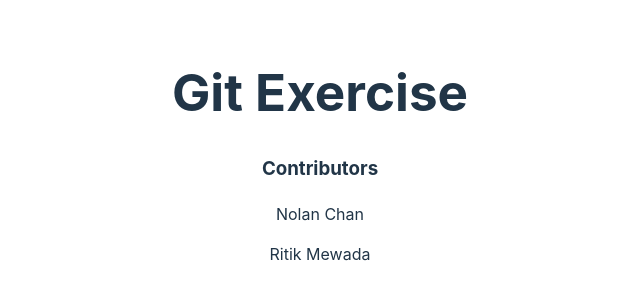
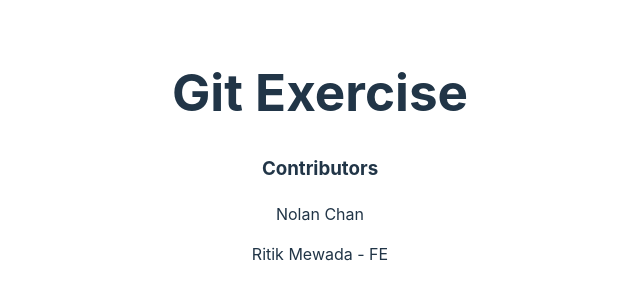
Before and after one commit to NolanChan1/GitExercise, a React (Vite) app: page / in a window 1280 px wide. Shown: the part 244-544 px from the top of the page, without its empty margins (320-960 px from the left). Built offline with nearby package versions, Linux system fonts and the light colour scheme.

Commit message:
pod-cool-feature:Add name to App.jsx

```diff
--- a/src/App.jsx
+++ b/src/App.jsx
@@ -6,7 +6,7 @@ function App() {
       <h1>Git Exercise</h1>
       <h3>Contributors</h3>
       <p>Nolan Chan</p>
-      <p>Ritik Mewada</p>
+      <p>Ritik Mewada - FE</p>
     </div>
   );
 }
```
